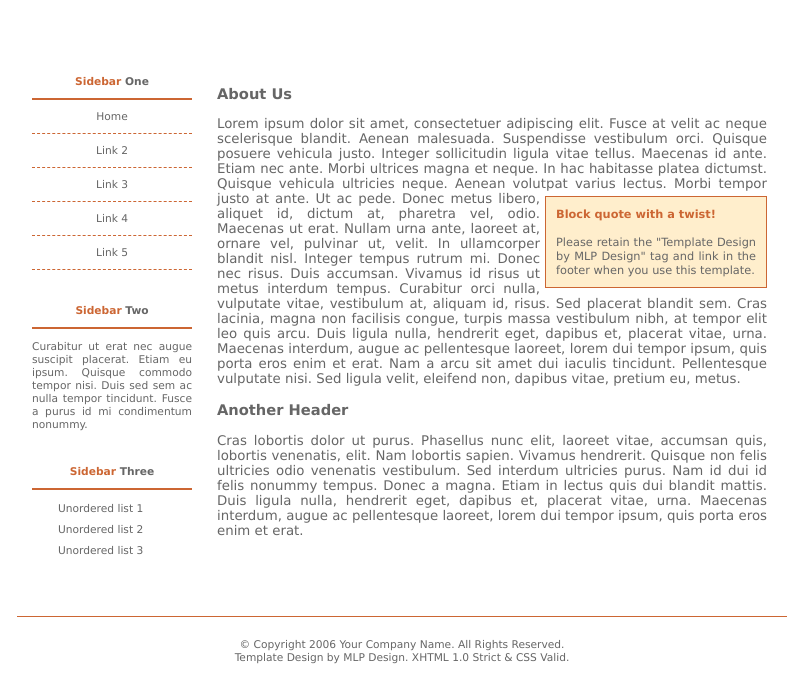
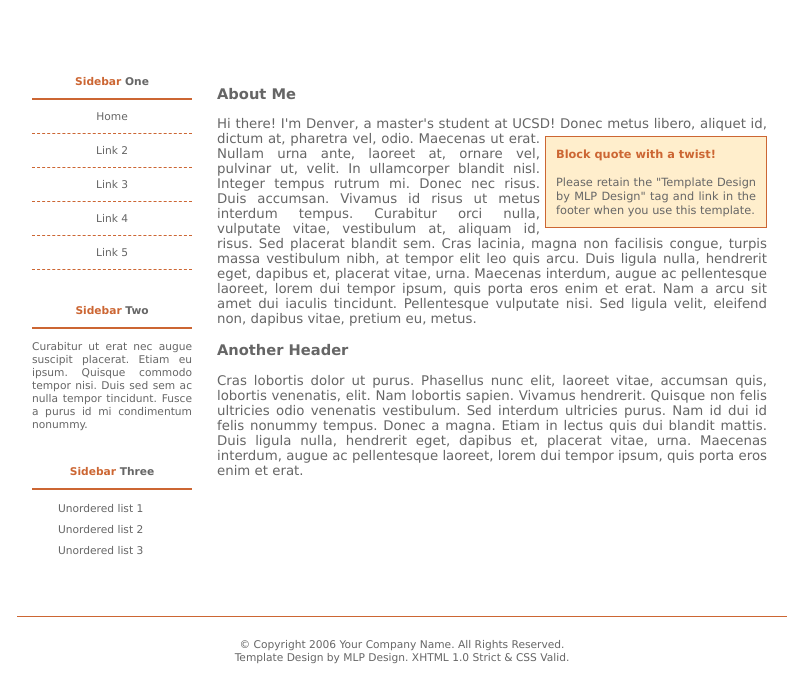
Before and after one commit to denper19/denper19.github.io, a plain HTML site: page index.html in a window 1280 px wide. Shown: the part 138-831 px from the top of the page, without its empty margins (238-1036 px from the left). Drawn offline with Linux system fonts and the light colour scheme.

Commit message:
Update index.html

```diff
--- a/index.html
+++ b/index.html
@@ -33,11 +33,8 @@
     </p>
   </div>
   <div id="content">
-    <h3>About Us</h3>
-    <p>Lorem ipsum dolor sit amet, consectetuer adipiscing elit. Fusce at velit ac neque scelerisque blandit. Aenean malesuada.
-      Suspendisse vestibulum orci. Quisque posuere vehicula justo. Integer sollicitudin ligula vitae tellus. Maecenas id ante. Etiam nec ante.
-      Morbi ultrices magna et neque. In hac habitasse platea	dictumst. Quisque vehicula ultricies neque. Aenean volutpat varius lectus.
-      Morbi tempor justo at ante. Ut ac pede. <span class="inset"><strong>Block quote with a twist!</strong><br />
+    <h3>About Me</h3>
+    <p> Hi there! I'm Denver, a master's student at UCSD! <span class="inset"><strong>Block quote with a twist!</strong><br />
       <br />
       Please retain the "Template Design by MLP
       Design" tag and link in the footer when you use this template.</span> Donec metus libero, aliquet id, dictum at, pharetra vel, odio. Maecenas ut erat. Nullam urna ante, laoreet at, ornare vel, pulvinar ut, velit.
```
